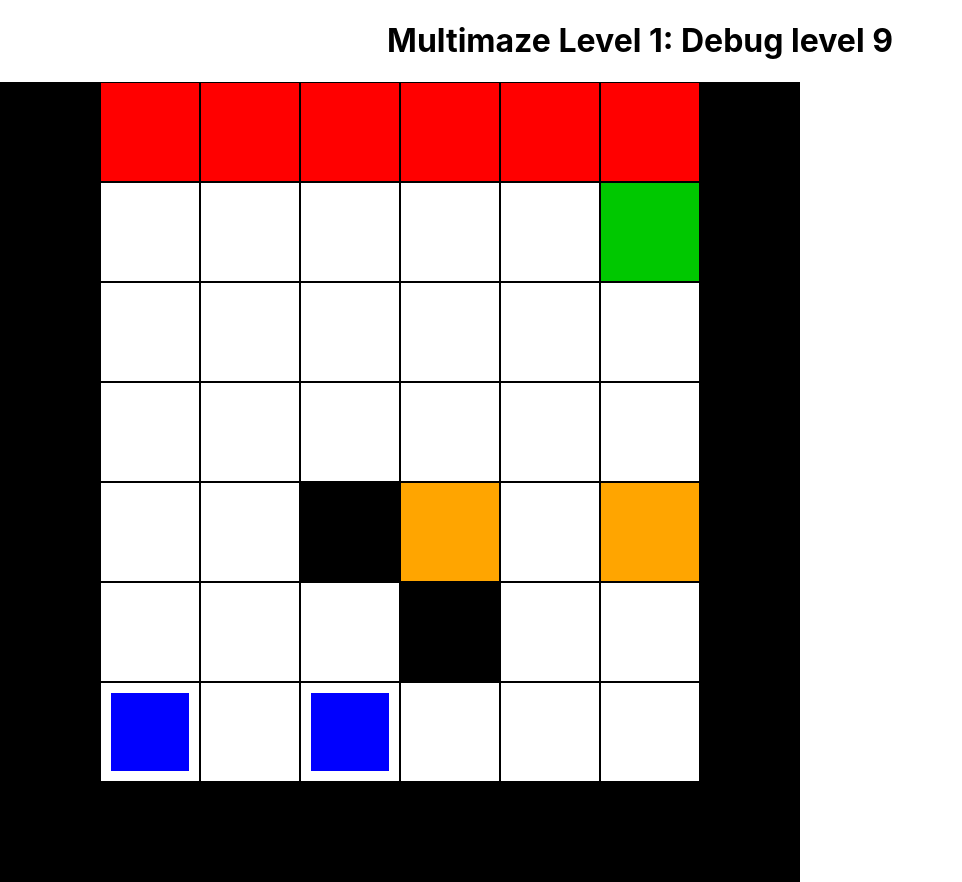
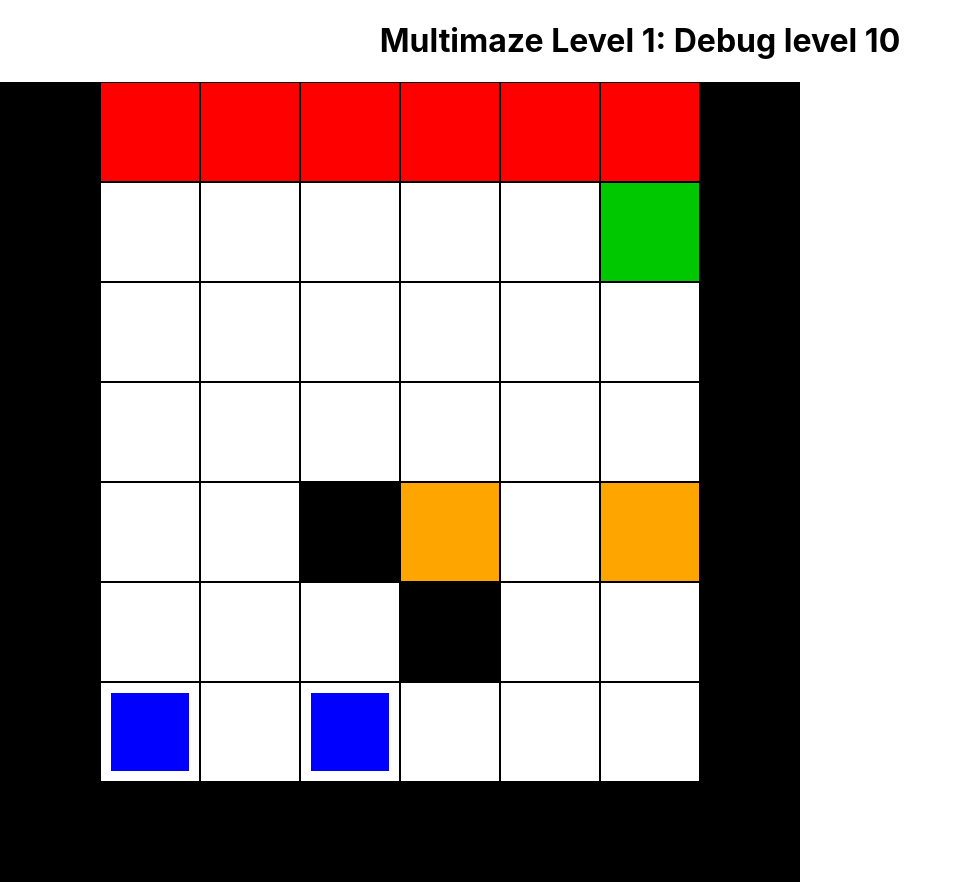
Before and after one commit to polkerty/multimaze, a Next.js app: page /controller in a window 1280 px wide. Shown: the whole page, without its empty margins (0-962 px from the left). Built offline with nearby package versions, Linux system fonts and the light colour scheme.

Commit message:
Update pages/level.js, pages/levels.json files

```diff
--- a/pages/level.js
+++ b/pages/level.js
@@ -39,7 +39,7 @@ export default class Level extends Component {
     }
 
     move(dx, dy) {
-        let newBoard = softDeepCopy(this.state.board);
+        let newBoard = removePlayers(softDeepCopy(this.state.board));
         let playerSquares = this.getPlayerSquares();
 
         let deathByes = [];
@@ -107,6 +107,12 @@ export default class Level extends Component {
 
     removeDuplicatePlayers(arr) {
         if (arr.indexOf(TOKEN.PLAYER1) != arr.lastIndexOf(TOKEN.PLAYER1)){
+            arr.splice(arr.indexOf(TOKEN.PLAYER1),1)
+        }
+    }
+
+    removePlayers(arr) {
+        while (arr.indexOf(TOKEN.PLAYER1) > -1){
             arr.splice(arr.indexOf(TOKEN.PLAYER1),1)
         }
     }
--- a/pages/levels.json
+++ b/pages/levels.json
@@ -1,6 +1,6 @@
 [
 {
-    "name": "Debug level 9",
+    "name": "Debug level 10",
     "definition": [[[1], [4], [4], [4], [4], [4], [4], [1]], [[1], [], [], [], [], [], [3], [1]], [[1], [], [], [], [], [], [], [1]], [[1], [], [], [],
 [], [], [], [1]], [[1], [], [], [1], [5], [], [5], [1]], [[1], [], [], [], [1], [], [], [1]], [[1], [2], [], [2], [], [], [], [1]], [[1], [1], [1], [1], [1], [1], [1], [1]]]
   },
```
